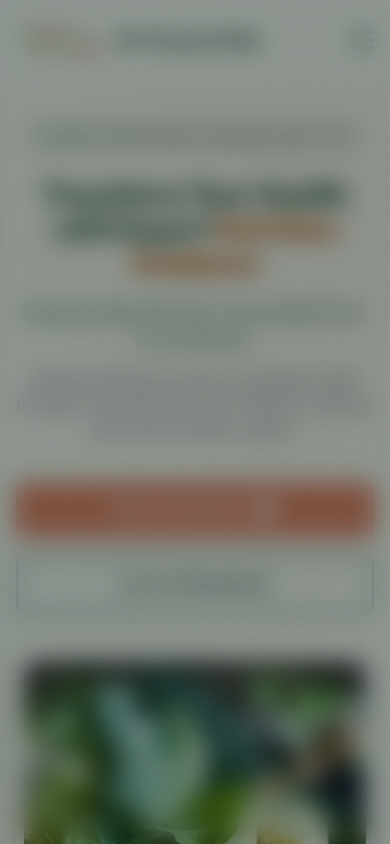
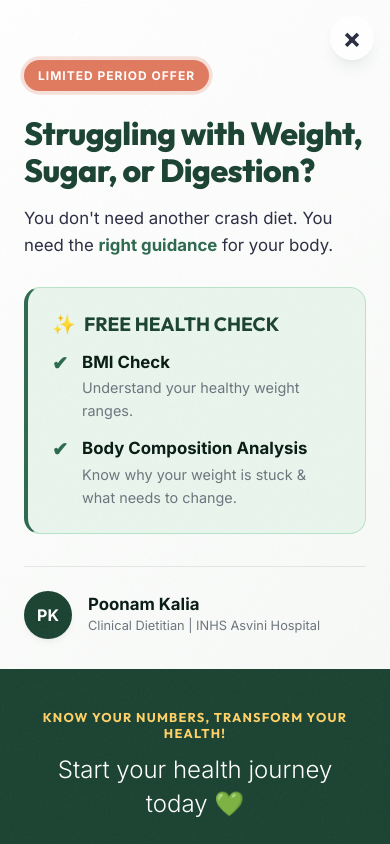
Before and after one commit to RAJ-MANE/fit-in-fit-out, a Next.js app: page / in a window 390 px wide. Shown: the top 844 px of the page. Built offline with nearby package versions, Linux system fonts and the light colour scheme.

Commit message:
fix: animate and set mobile modal container opacity to 1 so card is visible

```diff
--- a/src/app/globals.css
+++ b/src/app/globals.css
@@ -3468,8 +3468,8 @@ h1, h2, h3, h4, .btn {
 /* ─── Health Popup Modal Custom Styling ─── */
 /* ─── Health Popup Modal Custom Styling ─── */
 @keyframes slideUpFull {
-    from { transform: translateY(100%); }
-    to { transform: translateY(0); }
+    from { transform: translateY(100%); opacity: 0; }
+    to { transform: translateY(0); opacity: 1; }
 }
 
 .health-popup-overlay {
@@ -3525,6 +3525,7 @@ h1, h2, h3, h4, .btn {
         height: 100vh;
         max-height: 100vh;
         transform: none;
+        opacity: 1;
         flex-direction: column;
         overflow-y: auto;
         animation: slideUpFull 0.5s cubic-bezier(0.16, 1, 0.3, 1) forwards;
```
